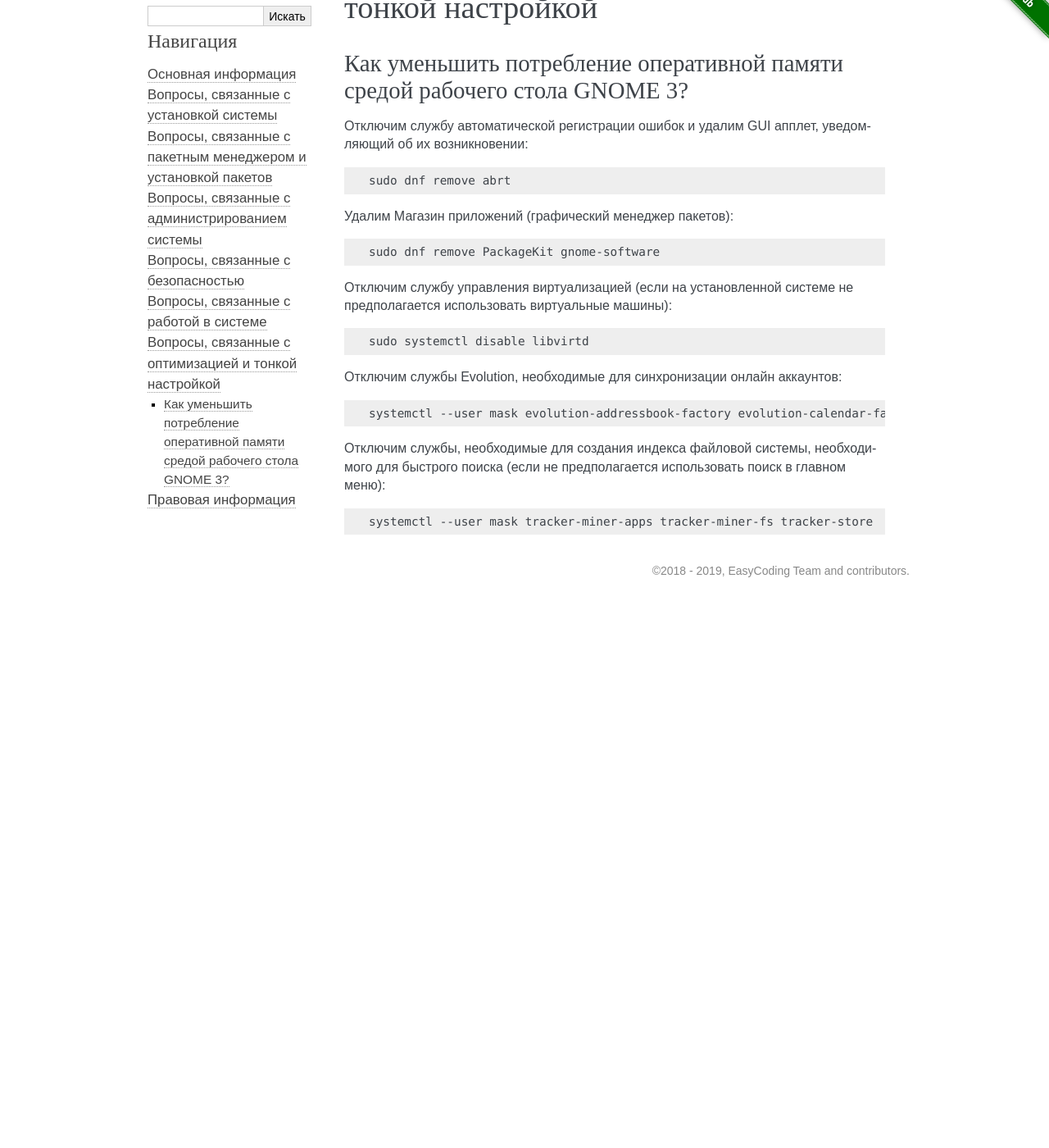
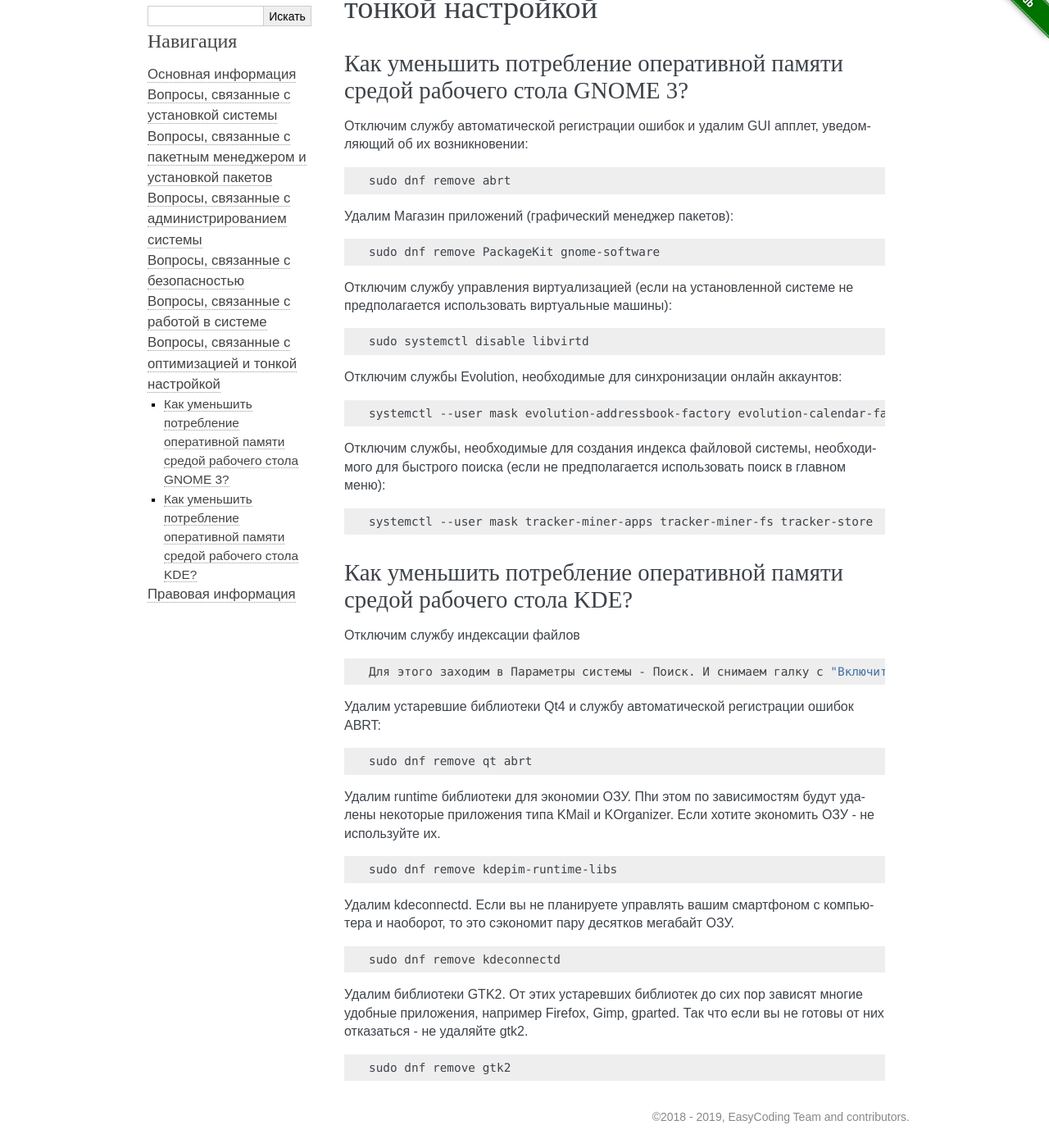
Before and after one commit to RussianFedora/FAQ, a Sphinx documentation site: the page built from source/tips-and-tricks.rst, in a window 1280 px wide and 1400 px high, scrolled down 87 px. Shown: the whole window at 82% size. Built offline with Sphinx 7.4.7, drawn with Linux system fonts in a browser that asks for light colours; before the commit the page ends 900 px from its top, so only the background shows below that.

Commit message:
Added question about KDE optimizations.

```diff
--- a/source/tips-and-tricks.rst
+++ b/source/tips-and-tricks.rst
@@ -46,3 +46,40 @@
 .. code-block:: bash
 
     systemctl --user mask tracker-miner-apps tracker-miner-fs tracker-store
+
+
+.. index:: kde, ram, optimizations
+.. _kde-reduce-ram-usage:
+
+Как уменьшить потребление оперативной памяти средой рабочего стола KDE?
+==============================================================================
+
+Отключим службу индексации файлов
+
+.. code-block:: bash
+
+    Для этого заходим в Параметры системы - Поиск. И снимаем галку с "Включить службы поиска файлов".
+
+Удалим устаревшие библиотеки Qt4 и службу автоматической регистрации ошибок ABRT:
+
+.. code-block:: bash
+
+    sudo dnf remove qt abrt
+
+Удалим runtime библиотеки для экономии ОЗУ. Пhи этом по зависимостям будут удалены некоторые приложения типа KMail и KOrganizer. Если хотите экономить ОЗУ - не используйте их.
+
+.. code-block:: bash
+
+    sudo dnf remove kdepim-runtime-libs
+
+Удалим kdeconnectd. Если вы не планируете управлять вашим смартфоном с компьютера и наоборот, то это сэкономит пару десятков мегабайт ОЗУ.
+
+.. code-block:: bash
+
+    sudo dnf remove kdeconnectd
+
+Удалим библиотеки GTK2. От этих устаревших библиотек до сих пор зависят многие удобные приложения, например Firefox, Gimp, gparted. Так что если вы не готовы от них отказаться - не удаляйте gtk2.
+
+.. code-block:: bash
+
+    sudo dnf remove gtk2
```
